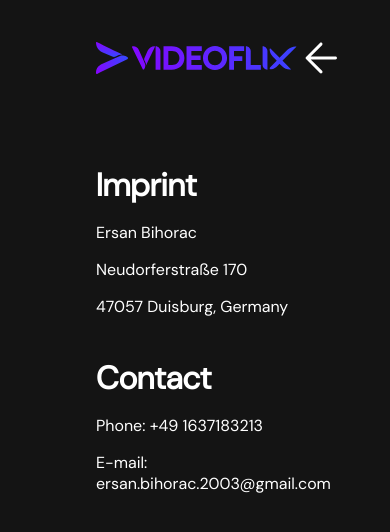
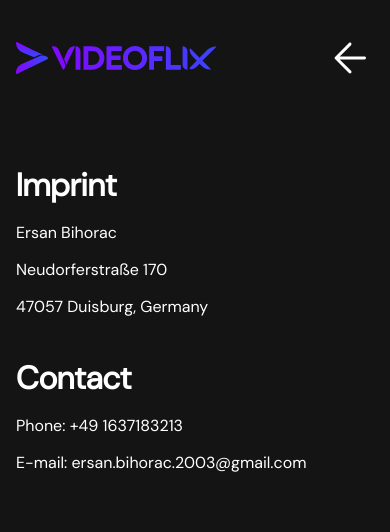
Before and after one commit to ErsanBihorac/videoflix-frontend, an Angular app: page /imprint in a window 390 px wide. Shown: the top 532 px of the page. Built offline with nearby package versions, Linux system fonts and the light colour scheme.

Commit message:
responsive design imprint and privacy policy komponents

```diff
--- a/src/app/components/imprint/imprint.component.scss
+++ b/src/app/components/imprint/imprint.component.scss
@@ -1,7 +1,7 @@
 @import './../../../styles.scss';
 
 section {
-    height: 100vh;
+    min-height: 100vh;
     display: flex;
     flex-direction: column;
     gap: 48px;
@@ -55,3 +55,13 @@ section {
         cursor: pointer;
     }
 }
+
+@media (max-width: 700px) {
+    .paragraph {
+        padding: 0px 16px;
+    }
+
+    .header {
+        padding: 10px 16px;
+    }
+}
--- a/src/app/components/privacy-policy/privacy-policy.component.scss
+++ b/src/app/components/privacy-policy/privacy-policy.component.scss
@@ -1,7 +1,7 @@
 @import './../../../styles.scss';
 
 section {
-    height: 100vh;
+    min-height: 100vh;
     display: flex;
     flex-direction: column;
     gap: 48px;
@@ -55,3 +55,13 @@ section {
         cursor: pointer;
     }
 }
+
+@media (max-width: 700px) {
+    .paragraph {
+        padding: 0px 16px;
+    }
+
+    .header {
+        padding: 10px 16px;
+    }
+}
```
